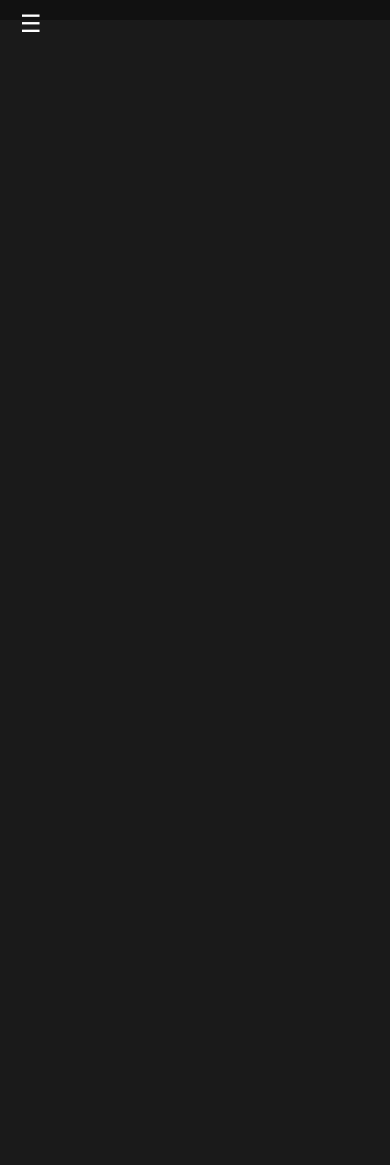
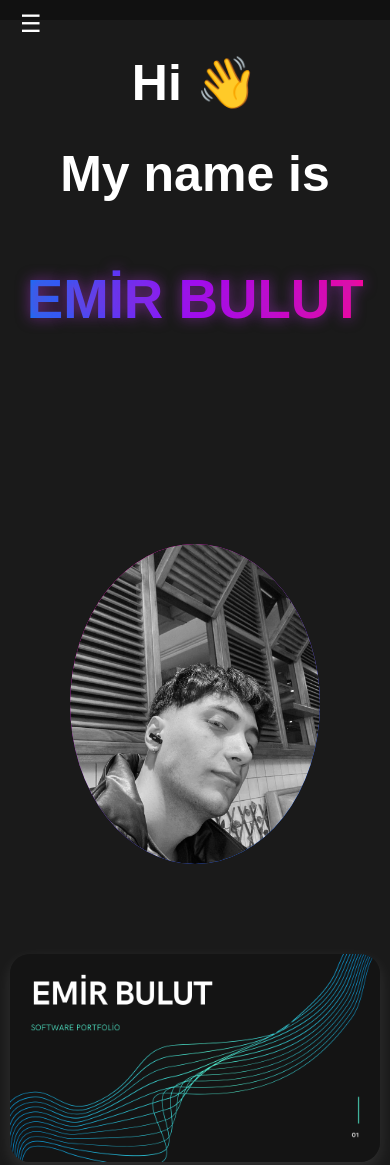
Before and after one commit to emir773/emirblt.github.io, a plain HTML site: page index.html in a window 390 px wide. Shown: the top 1165 px of the page. Before the commit the page ends 844 px from the top, so only its background shows below. Drawn offline with Linux system fonts and the light colour scheme.

Commit message:
Update index.html

```diff
--- a/index.html
+++ b/index.html
@@ -67,7 +67,7 @@
             position: absolute;
             left: 20px;
             top: 10px;
-            z-index: 1101; /* Menü ikonu en önde olmalı */
+            z-index: 1100; /* Menünün arka planda kalmasını önler */
         }
 
         @media (max-width: 768px) {
@@ -87,7 +87,6 @@
                 padding: 10px 20px;
                 width: auto;
                 border-radius: 10px;
-                z-index: 1100;
             }
 
             .nav-links.active {
@@ -95,6 +94,118 @@
             }
         }
 
+        /* Home Bölümü */
+        .home {
+            display: flex;
+            align-items: center;
+            justify-content: space-between;
+            height: 100vh;
+            max-width: 1200px;
+            margin: 0 auto;
+            padding: 20px;
+        }
+
+        /* Başlık Stili */
+        .text-content {
+            max-width: 50%;
+        }
+
+        .text-content h1 {
+            font-size: 50px;
+            font-weight: bold;
+        }
+
+        /* EMİR BULUT Yazısı */
+        .name {
+            font-size: 60px;
+            font-weight: bold;
+            font-family: 'Poppins', sans-serif;
+            background: linear-gradient(90deg, #007BFF, #A100FF, #FF0099);
+            -webkit-background-clip: text;
+            -webkit-text-fill-color: transparent;
+            display: inline-block;
+            animation: glowText 2s infinite alternate ease-in-out, popEffect 1.5s infinite alternate;
+        }
+
+        /* Renk Efekti */
+        @keyframes glowText {
+            0% { text-shadow: 0px 0px 5px rgba(0, 123, 255, 0.5); }
+            100% { text-shadow: 0px 0px 20px rgba(255, 0, 153, 0.8); }
+        }
+
+        /* Büyüme-Küçülme Efekti */
+        @keyframes popEffect {
+            0% { transform: scale(1); }
+            100% { transform: scale(1.1); }
+        }
+
+        /* Profil Fotoğrafı */
+        .logo-container {
+            width: 250px;
+            height: 320px;
+            background: linear-gradient(135deg, #ff0099, #007bff);
+            display: flex;
+            align-items: center;
+            justify-content: center;
+            border-radius: 50%;
+            overflow: hidden;
+            position: relative;
+        }
+
+        .logo-container img {
+            width: 100%;
+            height: 100%;
+            object-fit: cover;
+            border-radius: inherit;
+        }
+
+        /* 🔥 Galeri Bölümü */
+        .gallery {
+            display: flex;
+            flex-direction: column;
+            align-items: center;
+            justify-content: center;
+            width: 100%;
+            padding: 70px 0;
+            gap: 50px; /* 🔹 Resimler arası boşluk */
+        }
+
+        /* 🔥 Resimler */
+        .gallery img {
+            width: 90%;
+            height: auto;
+            max-height: 75vh;
+            object-fit: cover;
+            border-radius: 20px;
+            box-shadow: 0 6px 15px rgba(255, 255, 255, 0.1);
+            transition: transform 0.4s ease-in-out;
+        }
+
+        /* 🔥 Hover Efekti */
+        .gallery img:hover {
+            transform: scale(1.05);
+        }
+
+        /* 📱 Mobil İçin */
+        @media (max-width: 768px) {
+            .gallery img {
+                width: 95%;
+                max-height: 60vh;
+            }
+
+            .home {
+                flex-direction: column;
+                text-align: center;
+            }
+
+            .text-content {
+                max-width: 100%;
+            }
+
+            .logo-container {
+                margin-top: 30px;
+            }
+        }
     </style>
 </head>
 <body>
@@ -110,6 +221,29 @@
         </ul>
     </div>
 
+    <!-- Home Kısmı -->
+    <div id="home" class="home">
+        <div class="text-content">
+            <h1>Hi 👋</h1>
+            <h1>My name is</h1>
+            <h1 class="name">EMİR BULUT</h1>
+        </div>
+        <div class="logo-container">
+            <img src="images/logo.jpg" alt="Profile Picture">
+        </div>
+    </div>
+
+    <!-- Galeri Bölümü -->
+    <div class="gallery">
+        <img src="images/1.png" alt="Resim 1">
+        <img id="image2" src="images/2.png" alt="Resim 2">
+        <img src="images/3.png" alt="Resim 3">
+        <img src="images/4.png" alt="Resim 4">
+        <img id="image5" src="images/5.png" alt="Resim 5">
+        <img src="images/6.png" alt="Resim 6">
+        <img id="image7" src="images/7.png" alt="Resim 7">
+    </div>
+
     <script>
         function toggleMenu(event) {
             event.stopPropagation();
@@ -121,11 +255,9 @@
             document.querySelector(".nav-links").classList.remove("active");
         });
 
-        // Menü ikonuna tıklanınca menü kapanmasını engelle
         document.querySelector(".menu-icon").addEventListener("click", function(event) {
             event.stopPropagation();
         });
     </script>
-
 </body>
 </html>
```
